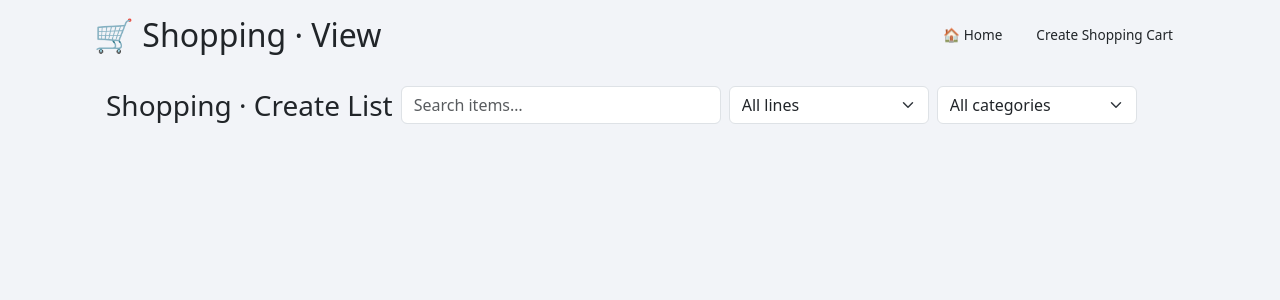
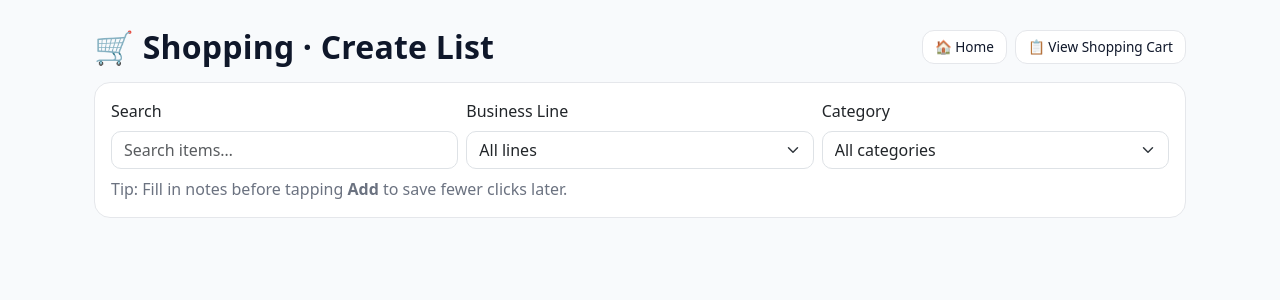
Before and after one commit to wjalil/CommandCenter, a FastAPI app: template app/templates/shopping/admin_items.html in a window 1280 px wide. Shown: the top 300 px of the page. Run offline with FastAPI, Linux system fonts and the light colour scheme; the template is opened without the code that fills it, so the values that code supplies are empty; parts of the project's set-up code (start-up, migrations or seed data) failed here and were passed over.

Commit message:
More Mobile touches on Shopping Module

```diff
--- a/app/templates/shopping/admin_items.html
+++ b/app/templates/shopping/admin_items.html
@@ -2,31 +2,140 @@
 {% block content %}
 <meta name="viewport" content="width=device-width, initial-scale=1">
 
-<div class="container page-wrap">
+<style>
+  [x-cloak] { display: none !important; }
+  :root{
+    --ink:#0f172a;            /* deep slate */
+    --ink-2:#1f2937;
+    --muted:#6b7280;
+    --line:#e5e7eb;
+    --bg:#f8fafc;
+    --card:#ffffff;
+    --teal:#0ea5a6;           /* accent */
+    --teal-2:#14b8a6;
+    --rose:#ef4444;
+    --amber:#f59e0b;
+    --success:#22c55e;
+  }
+  body{ background: var(--bg); }
+  .page-wrap{ padding-top: 12px; }
+
+  .page-title{
+    font-weight: 800; letter-spacing: .2px; color: var(--ink);
+  }
+  .subtext{ color: var(--muted); }
+
+  /* Filters / buttons */
+  .filter-card{
+    background: var(--card); border:1px solid var(--line); border-radius: 16px; padding: 16px;
+  }
+  .btn-ghost{
+    border: 1px solid var(--line); background:#fff; color:var(--ink); border-radius: 12px;
+  }
+  .btn-ghost:hover{ background:#f3f4f6; }
+  .btn-teal{
+    background: var(--teal); color: #fff; border:none; border-radius:12px; box-shadow: 0 4px 12px rgba(14,165,166,.2);
+  }
+  .btn-teal:hover{ background: var(--teal-2); color:#fff; }
+
+  .badge-light{
+    background: #f3f4f6; color: #111827; border:1px solid #e5e7eb;
+    white-space: normal; display: inline-block; margin-top: 4px;
+  }
+
+  /* Toolbar: collapsible on mobile, gently sticky on md+ */
+  .toolbar{ background: transparent; position: static; }
+  @media (min-width: 768px){
+    .toolbar{ position: sticky; top: 8px; z-index: 10; }
+  }
+
+  /* Card polish + more breathing room */
+  .item-card{
+    border:1px solid var(--line); border-radius: 16px; background: var(--card);
+    box-shadow: 0 1px 4px rgba(2,6,23,.04);
+    transition: transform .12s ease, box-shadow .12s ease;
+  }
+  .item-card:hover{ transform: translateY(-1px); box-shadow: 0 8px 24px rgba(2,6,23,.06); }
+
+  /* Increase inner padding */
+  .item-card .card-body{ padding: 16px; }
+  @media (min-width: 768px){
+    .item-card .card-body{ padding: 20px; }
+  }
+
+  /* Round inputs for a softer look */
+  .form-control, .form-select{ border-radius: 10px; }
+
+  /* Prevent layout overflow on small screens */
+  .item-card * { min-width: 0; }
+
+  /* Grid gutters: a bit wider on md+ so boxes aren't cramped */
+  .grid-wrap{ --bs-gutter-x: 1rem; --bs-gutter-y: 1rem; }
+  @media (min-width: 768px){
+    .grid-wrap{ --bs-gutter-x: 1.25rem; --bs-gutter-y: 1.25rem; }
+  }
+  @media (min-width: 992px){
+    .grid-wrap{ --bs-gutter-x: 1.5rem; --bs-gutter-y: 1.5rem; }
+  }
+
+  /* Give the top header a touch more breathing room on mobile */
+  .header-wrap{ margin-bottom: 12px; }
+  @media (min-width:768px){
+    .header-wrap{ margin-bottom: 16px; }
+  }
+</style>
+
+<div class="container page-wrap" x-data="{ q:'', bl:'', cat:'' }">
   <!-- Header / Actions -->
-  <div class="d-flex flex-wrap align-items-center justify-content-between mb-3">
-    <h2 class="page-title mb-2 mb-md-0">🛒 Shopping · View</h2>
+  <div class="d-flex flex-wrap align-items-center justify-content-between header-wrap">
+    <h2 class="page-title mb-2 mb-md-0">🛒 Shopping · Create List</h2>
     <div class="d-flex gap-2">
       <a href="/admin/dashboard" class="btn btn-ghost">🏠 Home</a>
-      <a href="/admin/shopping/items" class="btn btn-ghost">Create Shopping Cart</a>
+
+      <!-- Mobile-only: Filters toggle -->
+      <button class="btn btn-ghost d-inline-flex d-md-none" type="button"
+              data-bs-toggle="collapse" data-bs-target="#filtersPanel"
+              aria-expanded="false" aria-controls="filtersPanel">
+        🔎 Filters
+      </button>
+
+      <a href="/admin/shopping/view" class="btn btn-ghost">📋 View Shopping Cart</a>
     </div>
   </div>
 
-<div class="container py-3" x-data="{ q:'', bl:'', cat:'' }">
-  <div class="d-flex flex-wrap gap-2 align-items-center mb-3">
-    <h3 class="mb-0">Shopping · Create List</h3>
-    <input class="form-control" style="max-width:320px" placeholder="Search items…" x-model="q">
-    <select class="form-select" style="max-width:200px" x-model="bl">
+  <!-- Filters (collapsible on mobile, visible on md+) -->
+  <div class="toolbar mb-3">
+    <div id="filtersPanel" class="collapse d-md-block">
+      <div class="filter-card">
+        <div class="row g-2 align-items-end">
+          <div class="col-12 col-md-4">
+            <label class="form-label">Search</label>
+            <input class="form-control" placeholder="Search items…" x-model="q">
+          </div>
+          <div class="col-12 col-md-4">
+            <label class="form-label">Business Line</label>
+            <select class="form-select" x-model="bl">
               <option value="">All lines</option>
               {% for b in business_lines %}<option value="{{ b.id }}">{{ b.name }}</option>{% endfor %}
             </select>
-    <select class="form-select" style="max-width:200px" x-model="cat">
+          </div>
+          <div class="col-12 col-md-4">
+            <label class="form-label">Category</label>
+            <select class="form-select" x-model="cat">
               <option value="">All categories</option>
               {% for c in categories %}<option value="{{ c.id }}">{{ c.name }}</option>{% endfor %}
             </select>
           </div>
+        </div>
+        <div class="mt-2 subtext">
+          Tip: Fill in notes before tapping <strong>Add</strong> to save fewer clicks later.
+        </div>
+      </div>
+    </div>
+  </div>
 
-  <div class="row g-3">
+  <!-- Grid -->
+  <div class="row grid-wrap">
     {% for item in items %}
     <div class="col-12 col-md-6 col-lg-4"
          x-show="
@@ -34,11 +143,11 @@
            ('{{ item.business_line_id or '' }}' == bl || bl=='') &&
            ('{{ item.category_id or '' }}' == cat || cat=='')
          ">
-      <div class="card shadow-sm h-100">
+      <div class="item-card h-100">
         <div class="card-body d-flex flex-column">
-          <div class="d-flex justify-content-between align-items-start">
-            <div>
-              <strong>{{ item.name }}</strong>
+          <div class="d-flex justify-content-between align-items-start gap-2">
+            <div class="me-2">
+              <strong style="color:var(--ink)">{{ item.name }}</strong>
               <div class="small text-muted">
                 {% if item.business_line %}{{ item.business_line.name }} · {% endif %}
                 {% if item.category %}{{ item.category.name }}{% endif %}
@@ -46,24 +155,26 @@
               </div>
             </div>
             {% if item.default_supplier %}
-              <span class="badge text-bg-light">{{ item.default_supplier.name }}</span>
+              <span class="badge badge-light rounded-pill">{{ item.default_supplier.name }}</span>
             {% endif %}
           </div>
 
-          <div class="mt-3 d-flex align-items-center gap-2"
+          <div class="mt-3 d-flex flex-wrap align-items-center gap-2"
                x-data="{ qty: {{ item.par_level or 1 }}, sup: '{{ item.default_supplier_id or '' }}', notes:'', ok:false, busy:false }">
-            <div class="btn-group">
+            <div class="btn-group" role="group" aria-label="Quantity">
               <button class="btn btn-outline-secondary btn-sm" @click="qty=Math.max(1,qty-1)">–</button>
-              <input type="number" min="1" class="form-control form-control-sm" style="width:80px" x-model.number="qty">
+              <input type="number" min="1" class="form-control form-control-sm" style="width:84px" x-model.number="qty">
               <button class="btn btn-outline-secondary btn-sm" @click="qty++">+</button>
             </div>
-            <select class="form-select form-select-sm" style="max-width:200px" x-model="sup">
+
+            <select class="form-select form-select-sm" style="max-width:230px" x-model="sup">
               <option value="">Supplier…</option>
               {% for s in suppliers %}
               <option value="{{ s.id }}" {% if item.default_supplier_id==s.id %}selected{% endif %}>{{ s.name }}</option>
               {% endfor %}
             </select>
-            <button class="btn btn-sm" :class="ok?'btn-success':'btn-primary'" :disabled="busy"
+
+            <button class="btn btn-sm btn-teal" :class="ok?'btn-success btn-teal':''" :disabled="busy"
               @click="busy=true; ok=false;
                 fetch('/admin/shopping/toggle',{method:'POST',headers:{'Content-Type':'application/json'},
                   body: JSON.stringify({item_id:'{{ item.id }}', needed:true, quantity:qty, supplier_id: sup?Number(sup):null, notes:notes})})
@@ -73,6 +184,7 @@
               <span x-show="!ok">Add</span><span x-show="ok">✓</span>
             </button>
           </div>
+
           <textarea class="form-control form-control-sm mt-2" rows="1" placeholder="Notes (optional)" x-model="notes"></textarea>
         </div>
       </div>
```
Also changed, not shown: app/templates/shopping/shopping_view.html (+17 -6 lines). Lines whose indentation alone changed are shown as unchanged.
